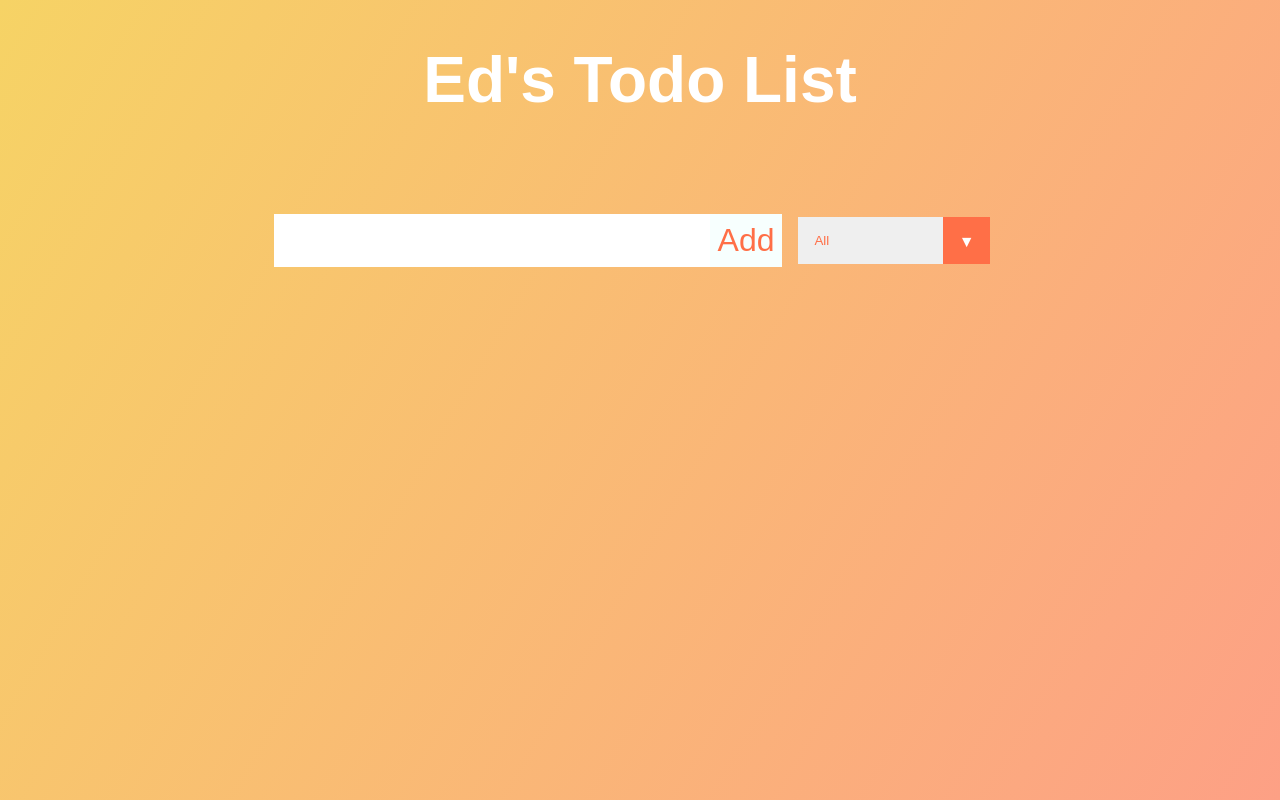
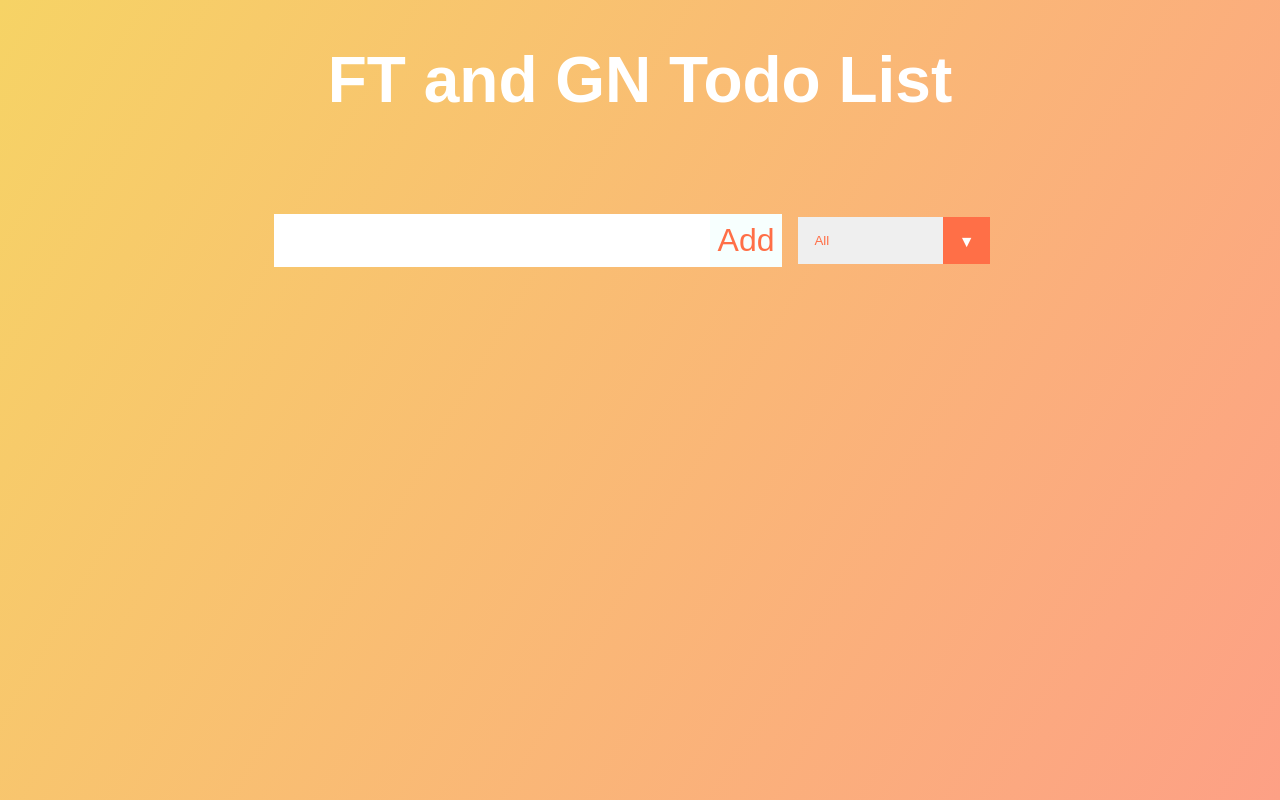
Before and after one commit to STRAGALAY/ICS4U-prac-FT-GN, a plain HTML site: page Todo-App/temp_index.html in a window 1280 px wide. Drawn offline with Linux system fonts and the light colour scheme.

Commit message:
Update temp_index.html

```diff
--- a/Todo-App/temp_index.html
+++ b/Todo-App/temp_index.html
@@ -12,7 +12,7 @@
 
 <body>
   <header>
-    <h1>Ed's Todo List</h1>
+    <h1>FT and GN Todo List</h1>
   </header>
   <form>
     <input type="text" class="todo-input" />
```
